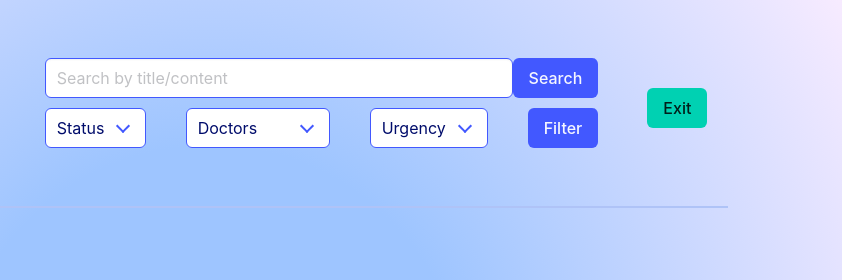
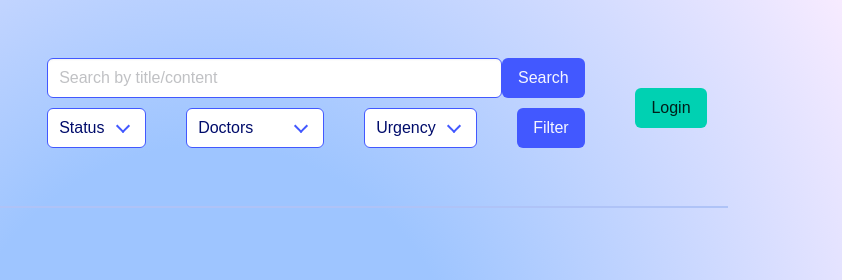
Before and after one commit to Kosta45/step-project-advace, a website with bundled scripts: page index.html in a window 1280 px wide. Shown: the top 280 px of the page, 423-1280 px from the left. Built offline with nearby package versions, Linux system fonts and the light colour scheme; no server answers.

Commit message:
Changed pathes for styles in index.html

```diff
--- a/index.html
+++ b/index.html
@@ -4,10 +4,10 @@
     <meta charset="UTF-8" />
     <meta name="viewport" content="width=device-width, initial-scale=1" />
     <title>STEP-PROJECT-CARDS</title>
-    <link rel="stylesheet" href="./styles/normalize.css" />
-    <link rel="stylesheet" href="./styles/fonts.css" />
-    <link rel="stylesheet" href="../node_modules/bulma/css/bulma.min.css" />
-    <link rel="stylesheet" href="./styles/index.css" />
+    <link rel="stylesheet" href="./public/styles/normalize.css" />
+    <link rel="stylesheet" href="./public/styles/fonts.css" />
+    <link rel="stylesheet" href="./node_modules/bulma/css/bulma.css" />
+    <link rel="stylesheet" href="./public/styles/styles.css" />
   </head>
 
   <body>
@@ -149,6 +149,6 @@
         </div>
       </div>
     </div>
-    <script type="module" src="./index.js"></script>
+    <script type="module" src="./public/index.js"></script>
   </body>
 </html>
```
Also changed, not shown: public/styles/styles.css (renamed from public/styles/index.css).
